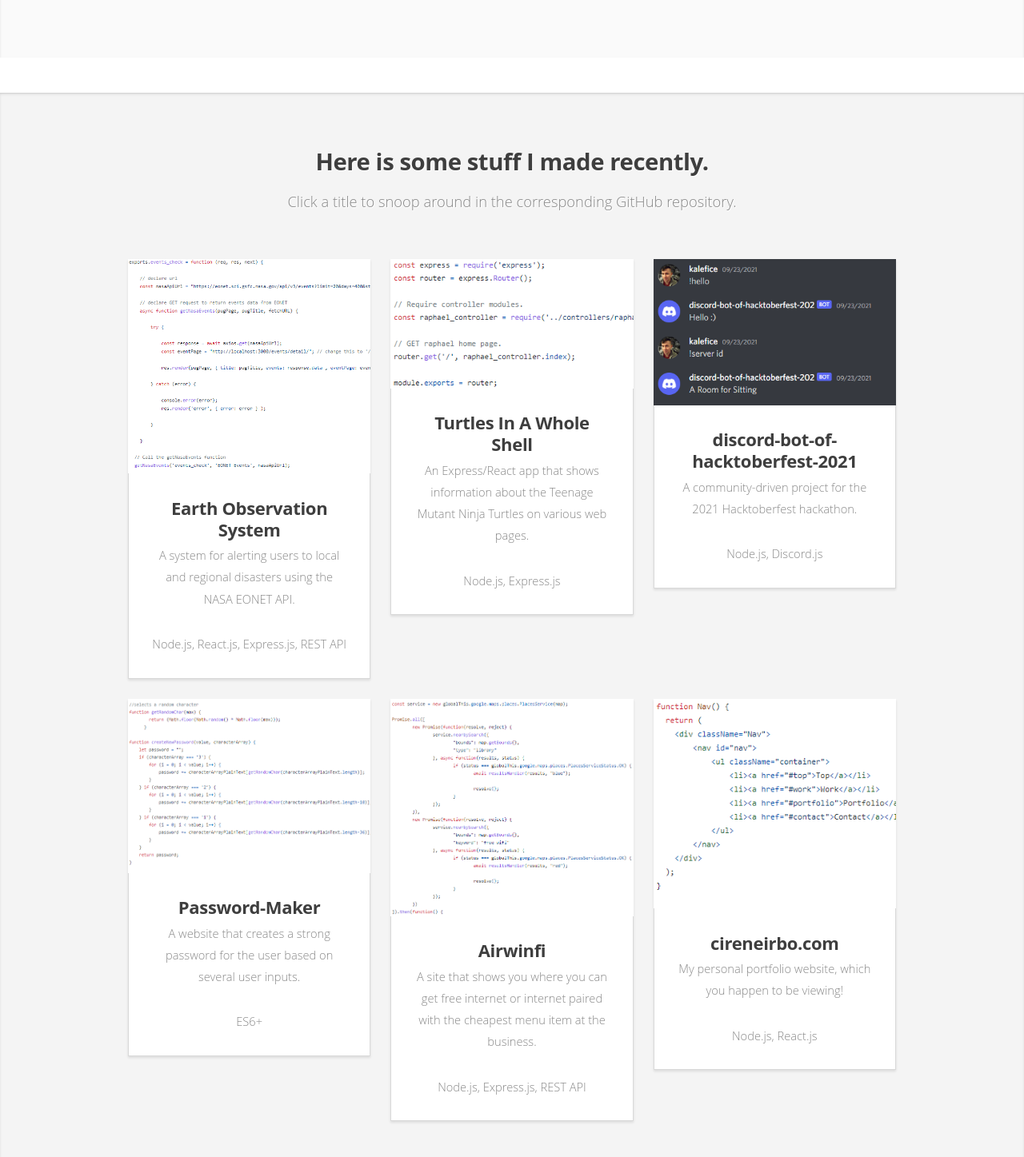
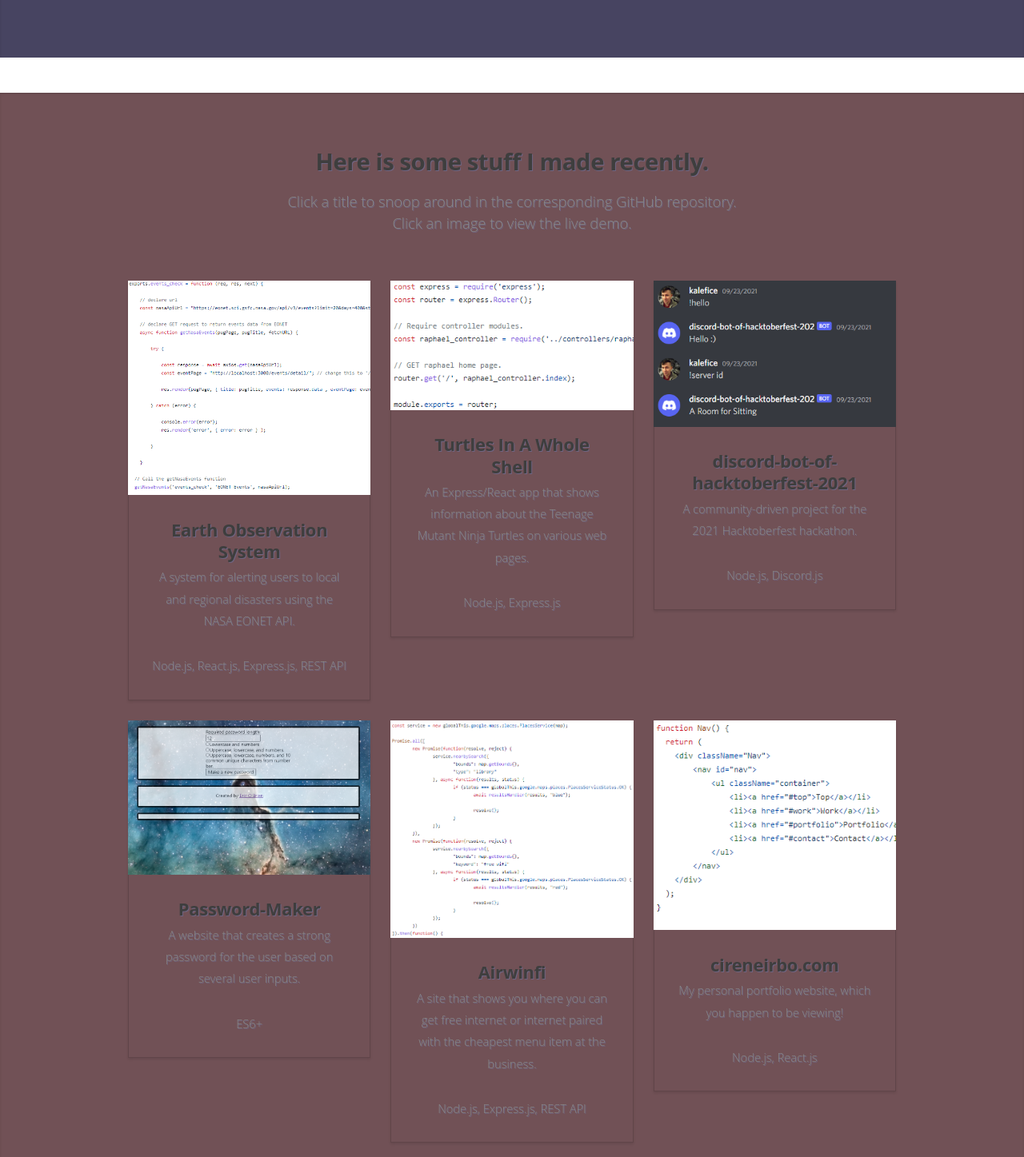
Before and after one commit to cireneirbo/cireneirbo.com, a React (Create React App) app: page / in a window 1280 px wide. Shown: the part 1203-2650 px from the top of the page at 80% size. Built offline with nearby package versions, Linux system fonts and the light colour scheme.

Commit message:
Add vars to CSS

```diff
--- a/src/App.css
+++ b/src/App.css
@@ -1,3 +1,14 @@
+:root {
+  --first-custom-color: #342F45;
+	--second-custom-color: #706582;
+	--third-custom-color: #3B4064;
+	--fourth-custom-color: #33385D;
+	--fifth-custom-color: #474461;
+	--sixth-custom-color: #715156;
+	--seventh-custom-color: #353553;
+	--eigth-custom-color: #78AAE8;
+}
+
 html, body, div, span, applet, object,
 iframe, h1, h2, h3, h4, h5, h6, p, blockquote,
 pre, a, abbr, acronym, address, big, cite,
@@ -61,6 +72,10 @@ input, select, textarea {
 	-webkit-appearance: none;
 	-ms-appearance: none;
 	appearance: none;
+}
+
+#image-headshot:hover {
+	opacity: 0.6;
 }
 
 /* Basic */
@@ -1902,7 +1917,7 @@ input, select, textarea {
 /* Box */
 
 	.box {
-		background: #fff;
+		background: var(--sixth-custom-color);
 		box-shadow: inset 0px 0px 0px 1px rgba(0, 0, 0, 0.15), 0px 2px 3px 0px rgba(0, 0, 0, 0.1);
 		text-align: center;
 		padding: 2em;
@@ -1986,17 +2001,22 @@ input, select, textarea {
 
 		.wrapper.style1 {
 			background-image: none;
-			background-color: #fff;
+			/* background-color: #fff; */
+			background-color: #706582;
 		}
 
 		.wrapper.style2 {
-			background-color: #fafafa;
-			text-shadow: 1px 1px 0px #fff;
+			/* background-color: #fafafa; */
+			background-color: #474461;
+			/* text-shadow: 1px 1px 0px #fff; */
+			text-shadow: 1px 1px 0px #706582;
 		}
 
 		.wrapper.style3 {
-			background-color: #f4f4f4;
-			text-shadow: 1px 1px 0px #fff;
+			/* background-color: #f4f4f4; */
+			background-color: #715156;
+			/* text-shadow: 1px 1px 0px #fff; */
+			text-shadow: 1px 1px 0px #706582;
 		}
 
 		.wrapper.style4 {
@@ -2006,7 +2026,8 @@ input, select, textarea {
 		}
 
 			.wrapper.style4 h1, .wrapper.style4 h2, .wrapper.style4 h3, .wrapper.style4 h4, .wrapper.style4 h5, .wrapper.style4 h6 {
-				color: #fff;
+				/* color: #fff; */
+				color: #706582;
 			}
 
 			.wrapper.style4 form input[type=text],
--- a/src/components/article/Article.js
+++ b/src/components/article/Article.js
@@ -4,8 +4,8 @@ function Article(props) {
   return(
     <div className="col-4 col-6-medium col-12-small">
       <article className="box style2">
-        <a href={props.aHref} className="image featured"><img src={props.aImage} alt={props.aAlt} /></a>
-        <h3><a href={props.aHref}>{props.title}</a></h3>
+        <a href={props.aHrefDemo} className="image featured"><img src={props.aImage} alt={props.aAlt} /></a>
+        <h3><a href={props.aHrefRepo}>{props.title}</a></h3>
         <p>{props.description}</p>
         <p>{props.technologies}</p>
       </article>
--- a/src/components/header/Header.js
+++ b/src/components/header/Header.js
@@ -7,6 +7,7 @@ function Header() {
 
         <h2>Here is some stuff I made recently.</h2>
         <p>Click a title to snoop around in the corresponding GitHub repository.</p>
+        <p>Click an image to view the live demo.</p>
 
       </header>
     </div>
--- a/src/pages/Hello.js
+++ b/src/pages/Hello.js
@@ -14,7 +14,7 @@ function Hello() {
         <div className="container">
           <div className="row">
             <div className="col-4 col-5-large col-12-medium">
-                <span className="image fit"><img src={headshot} alt="" /></span>
+                <span className="image fit"><img id="image-headshot" src={headshot} alt="" /></span>
             </div>
             <div className="col-8 col-7-large col-12-medium">
 
--- a/src/pages/Portfolio.js
+++ b/src/pages/Portfolio.js
@@ -1,4 +1,4 @@
-import picPasswordMaker from '../assets/password-maker-code.png';
+import picPasswordMaker from '../assets/password-maker.png';
 import picTMNT from '../assets/tmnt-code.png';
 import picDiscordBot from '../assets/discord-bot-of-hacktoberfest-2021.png';
 import picAirwinfi from '../assets/airwinfi-code.png';
@@ -18,6 +18,7 @@ function Portfolio() {
 				<div className="row">
 					<Article
 						aHref="https://github.com/cireneirbo/Earth-Observation-System"
+						aHrefDemo="https://cireneirbo.github.io/password-maker/"
 						aImage={picEos}
 						aAlt="Earth Observation System code example."
 						title="Earth Observation System"
@@ -26,6 +27,7 @@ function Portfolio() {
 					/>
 					<Article
 						aHref="https://github.com/cireneirbo/turtles-in-a-whole-shell"
+						aHrefDemo="https://cireneirbo.github.io/password-maker/"
 						aImage={picTMNT}
 						aAlt="Turtles In A Whole Shell code example."
 						title="Turtles In A Whole Shell"
@@ -33,7 +35,8 @@ function Portfolio() {
 						technologies="Node.js, Express.js"
 					/>
 					<Article
-						aHref="https://github.com/cireneirbo/discord-bot-of-hacktoberfest-2021"
+						aHrefRepo="https://github.com/cireneirbo/discord-bot-of-hacktoberfest-2021"
+						aHrefDemo="https://cireneirbo.github.io/password-maker/"
 						aImage={picDiscordBot}
 						aAlt="discord-bot-of-hacktoberfest-2021 project example."
 						title="discord-bot-of-hacktoberfest-2021"
@@ -41,7 +44,8 @@ function Portfolio() {
 						technologies="Node.js, Discord.js"
 					/>
 					<Article
-						aHref="https://github.com/cireneirbo/password-maker"
+						aHrefRepo="https://github.com/cireneirbo/password-maker"
+						aHrefDemo="https://cireneirbo.github.io/password-maker/"
 						aImage={picPasswordMaker}
 						aAlt="Password-Maker code example."
 						title="Password-Maker"
@@ -50,6 +54,7 @@ function Portfolio() {
 					/>
 					<Article
 						aHref="https://github.com/cireneirbo/airwinfi"
+						aHrefDemo="https://cireneirbo.github.io/password-maker/"
 						aImage={picAirwinfi}
 						aAlt="Airwinfi code example."
 						title="Airwinfi"
@@ -58,6 +63,7 @@ function Portfolio() {
 					/>
 					<Article
 						aHref="https://github.com/cireneirbo/cireneirbo.com"
+						aHrefDemo="https://cireneirbo.github.io/password-maker/"
 						aImage={picCireNeirboCom}
 						aAlt="cireneirbo.com code example."
 						title="cireneirbo.com"
```
Also changed, not shown: src/assets/password-maker.png (added).
